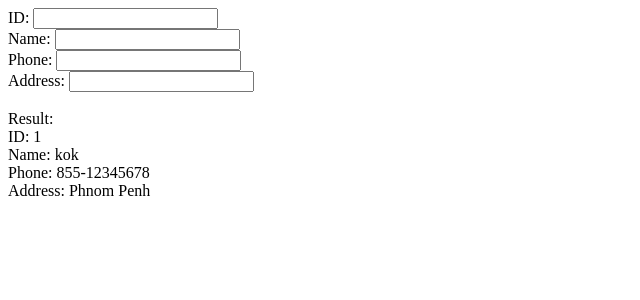
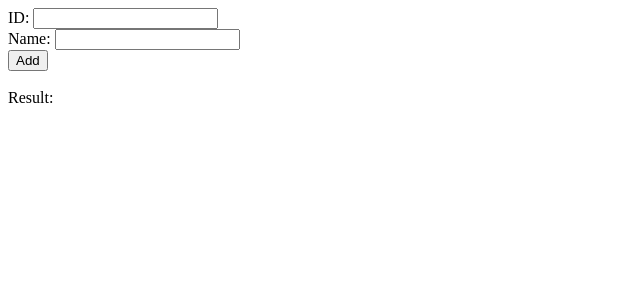
Before and after one commit to Mengsreang-Chhoeung/reactjs-youtube, a React (Vite) app in the folder learn-reactjs/: page / in a window 1280 px wide. Shown: the top 300 px of the page, without its empty margins (0-640 px from the left). Built offline with nearby package versions, Linux system fonts and the light colour scheme.

Commit message:
teaching about adding array to state

```diff
--- a/learn-reactjs/src/App.tsx
+++ b/learn-reactjs/src/App.tsx
@@ -4,6 +4,7 @@ import FilterStudent from "./components/RenderingList/FilterStudent";
 import People from "./components/RenderingList/People";
 import Student from "./components/RenderingList/Student";
 import StateDemo from "./components/State";
+import ArrayState from "./components/State/Array";
 import ObjectState from "./components/State/Object";
 import TestJSX from "./components/TestJSX";
 import TestProps from "./components/TestProps";
@@ -53,7 +54,9 @@ function App() {
 
       {/* <StateDemo /> */}
 
-      <ObjectState />
+      {/* <ObjectState /> */}
+
+      <ArrayState />
     </div>
   );
 }
--- /dev/null
+++ b/learn-reactjs/src/components/State/Array.tsx
@@ -0,0 +1,61 @@
+import React, { useState } from "react";
+
+type StudentType = {
+  id?: number;
+  name?: string;
+};
+
+const ArrayState: React.FC = () => {
+  const [studentData, setStudentData] = useState<StudentType>();
+  const [studentListData, setStudentListData] = useState<StudentType[]>([]);
+
+  const handleChange = (e: React.ChangeEvent<HTMLInputElement>) => {
+    const name = e.target.name;
+    const value = e.target.value.length > 0 ? e.target.value : "n/a";
+
+    setStudentData({
+      ...studentData,
+      [name]: value,
+    });
+  };
+
+  return (
+    <div>
+      <div>
+        <label htmlFor="id">ID: </label>
+        <input name="id" type="number" onChange={handleChange} />
+      </div>
+      <div>
+        <label htmlFor="name">Name: </label>
+        <input name="name" type="text" onChange={handleChange} />
+      </div>
+
+      <button
+        onClick={() => {
+          setStudentListData([
+            ...studentListData,
+            { id: studentData?.id, name: studentData?.name },
+          ]);
+        }}
+      >
+        Add
+      </button>
+
+      <br />
+      <br />
+
+      <div>Result:</div>
+      <div>
+        {studentListData.map((it, index) => (
+          <React.Fragment key={index}>
+            <hr />
+            <div>ID: {it?.id}</div>
+            <div>Name: {it?.name}</div>
+          </React.Fragment>
+        ))}
+      </div>
+    </div>
+  );
+};
+
+export default ArrayState;
--- a/learn-reactjs/src/components/State/Object.tsx
+++ b/learn-reactjs/src/components/State/Object.tsx
@@ -20,14 +20,6 @@ const ObjectState: React.FC = () => {
       address: "Phnom Penh",
     },
   });
-
-  const handleAddressChange = (e: React.ChangeEvent<HTMLInputElement>) => {
-    const value = e.target.value === "" ? "n/a" : e.target.value;
-    setStudentData({
-      ...studentData,
-      contact: { ...studentData.contact, address: value },
-    });
-  };
 
   const handleChange = (e: React.ChangeEvent<HTMLInputElement>) => {
     let result: StudentType = { ...studentData };
```
